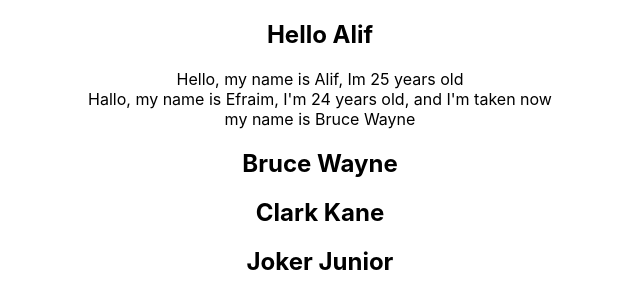
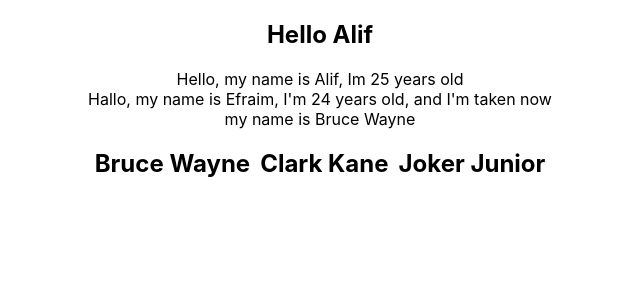
Before and after one commit to alifalridho/REACT-TYPESCRIPT, a React (Create React App) app: page / in a window 1280 px wide. Shown: the top 308 px of the page, without its empty margins (320-960 px from the left). Built offline with nearby package versions, Linux system fonts and the light colour scheme.

Commit message:
add css for PersonList.tsx

```diff
--- /dev/null
+++ b/src/components/PersonList.css
@@ -0,0 +1,5 @@
+.personlist-container {
+    display: flex;
+    justify-content: center;
+    gap: 10px;
+}
--- a/src/components/PersonList.tsx
+++ b/src/components/PersonList.tsx
@@ -1,10 +1,12 @@
+import "./PersonList.css";
+
 type PersonListProps = {
     names: { first: string; last: string }[];
 };
 
 const PersonList = ({ names }: PersonListProps) => {
     return (
-        <div>
+        <div className="personlist-container">
             {names.map((name) => (
                 <h2>
                     {name.first} {name.last}
```
